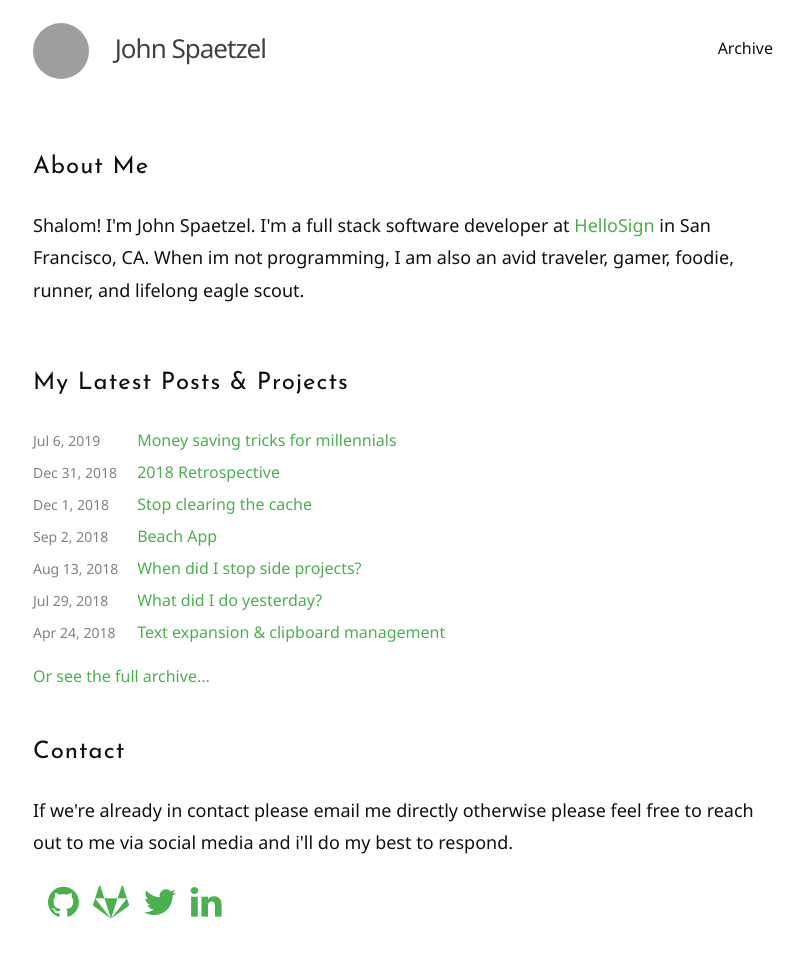
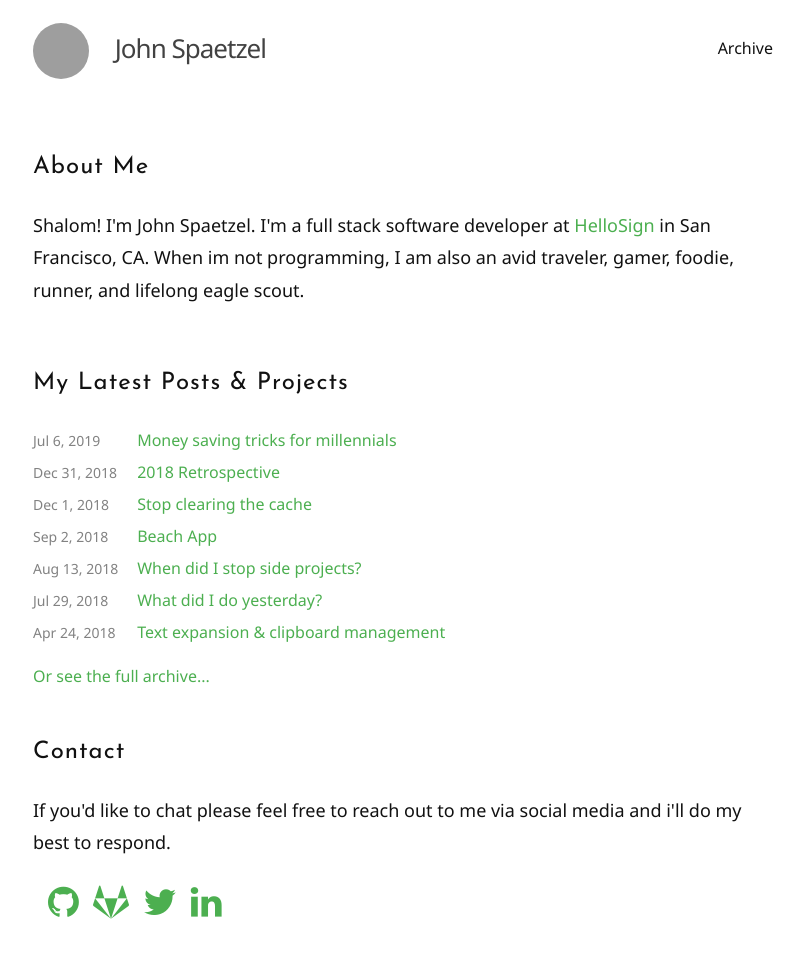
Before and after one commit to jspaetzel/meh.dev, a Jekyll site: the page built from index.html, in a window 1280 px wide. Shown: the whole page, without its empty margins (237-1041 px from the left). Built offline with Jekyll 4.4.1, drawn with Linux system fonts in a browser that asks for light colours; grey boxes are pictures that could not be loaded.

Commit message:
update contact

```diff
--- a/index.html
+++ b/index.html
@@ -23,7 +23,7 @@ layout: default
 
             <br/>
             <h2>Contact</h2>
-            <p>If we're already in contact please email me directly otherwise please feel free to reach out to me via social media and i'll do my best to respond.</p>
+            <p>If you'd like to chat please feel free to reach out to me via social media and i'll do my best to respond.</p>
             <div class="social">
                 <a href="https://github.com/jspaetzel"><i class="fa fa-github" aria-hidden="true"></i></a>
                 <a href="https://gitlab.com/jspaetzel"><i class="fa fa-gitlab" aria-hidden="true"></i></a>
```
